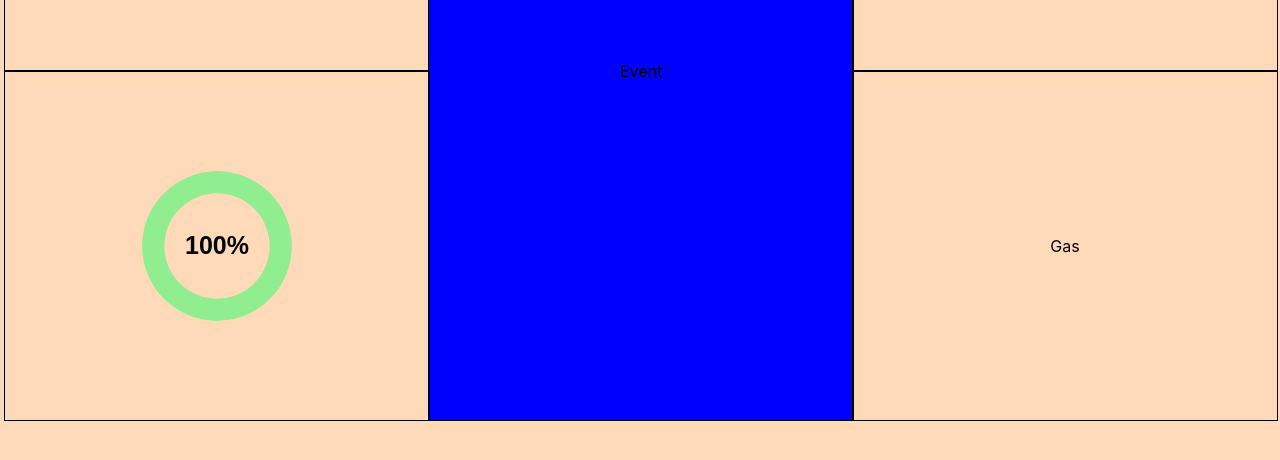
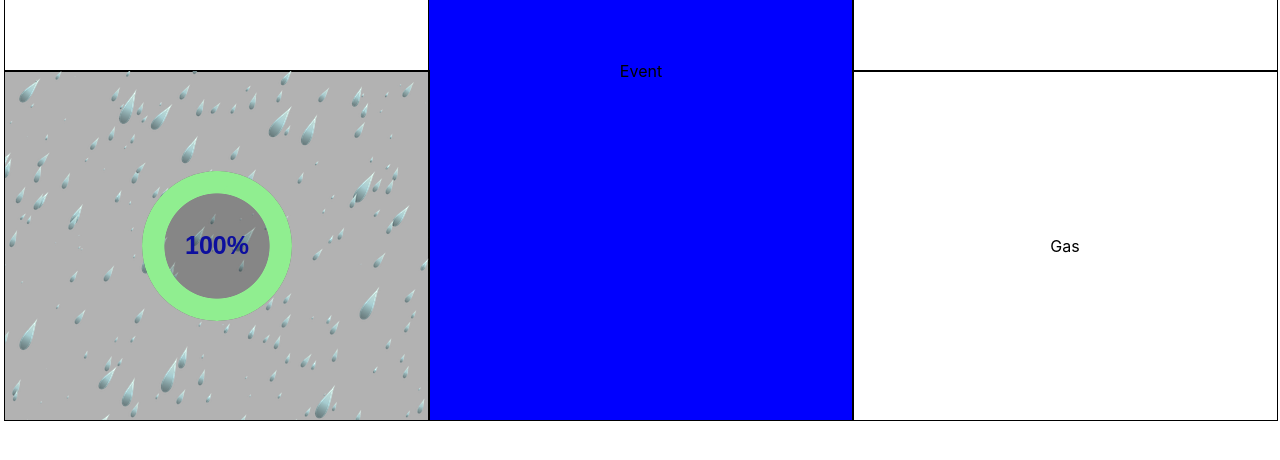
Before and after one commit to blackcrtv/remus-app, a React (Create React App) app in the folder gui/: page / in a window 1280 px wide. Shown: the part 294-754 px from the top of the page. Built offline with nearby package versions, Linux system fonts and the light colour scheme.

Commit message:
styling humidity

```diff
--- a/gui/src/css/dashboard.module.css
+++ b/gui/src/css/dashboard.module.css
@@ -1,5 +1,5 @@
 body{
-    background-color: peachpuff;
+    background-color: white;
 }
 
 .dashboard-wrapper{
@@ -20,9 +20,20 @@ body{
     display: flex;
     justify-content: center;
     align-items: center;
+    cursor: pointer;
+}
+
+.dashboard-wrapper > div:hover{
+
 }
 
 .dashboard-event{
     background: blue;
     grid-row-end: span 2;
 }
+
+.dashboard-humidity{
+    background: url('../icons/rain.png') white;
+    background-color: rgba(0, 0, 0, 0.3);
+    color: rgb(13, 15, 158);
+}
--- a/gui/src/css/humidity.module.css
+++ b/gui/src/css/humidity.module.css
@@ -1,7 +1,4 @@
-/* .humidity-wrapper{
-    display: flex;
-    gap: 2rem;
-    padding: 0.5rem 0.25rem;
-    justify-content: center;
-    align-items: center;
-} */
+.humidity-wrapper{
+    background-color: rgba(0,0,0,0.25);
+    border-radius: 50%;
+}
--- a/gui/src/css/piechart.module.css
+++ b/gui/src/css/piechart.module.css
@@ -14,7 +14,7 @@
     aspect-ratio:1;
     position:relative;
     display:inline-grid;
-    margin:5px;
+    /* margin:5px; */
     place-content:center;
     font-size:25px;
     font-weight:bold;
--- a/gui/src/pages/dashboard.js
+++ b/gui/src/pages/dashboard.js
@@ -12,7 +12,7 @@ const Dashboard = () => {
             </div>
             <div className={classes['dashboard-event']}>Event</div>
             <div>Presence</div>
-            <div className={classes['dashboard-thermometre']}>
+            <div className={classes['dashboard-humidity']}>
                 <Humidity></Humidity>
             </div>
             <div>Gas</div>
```
Also changed, not shown: gui/src/icons/rain.png (added).
